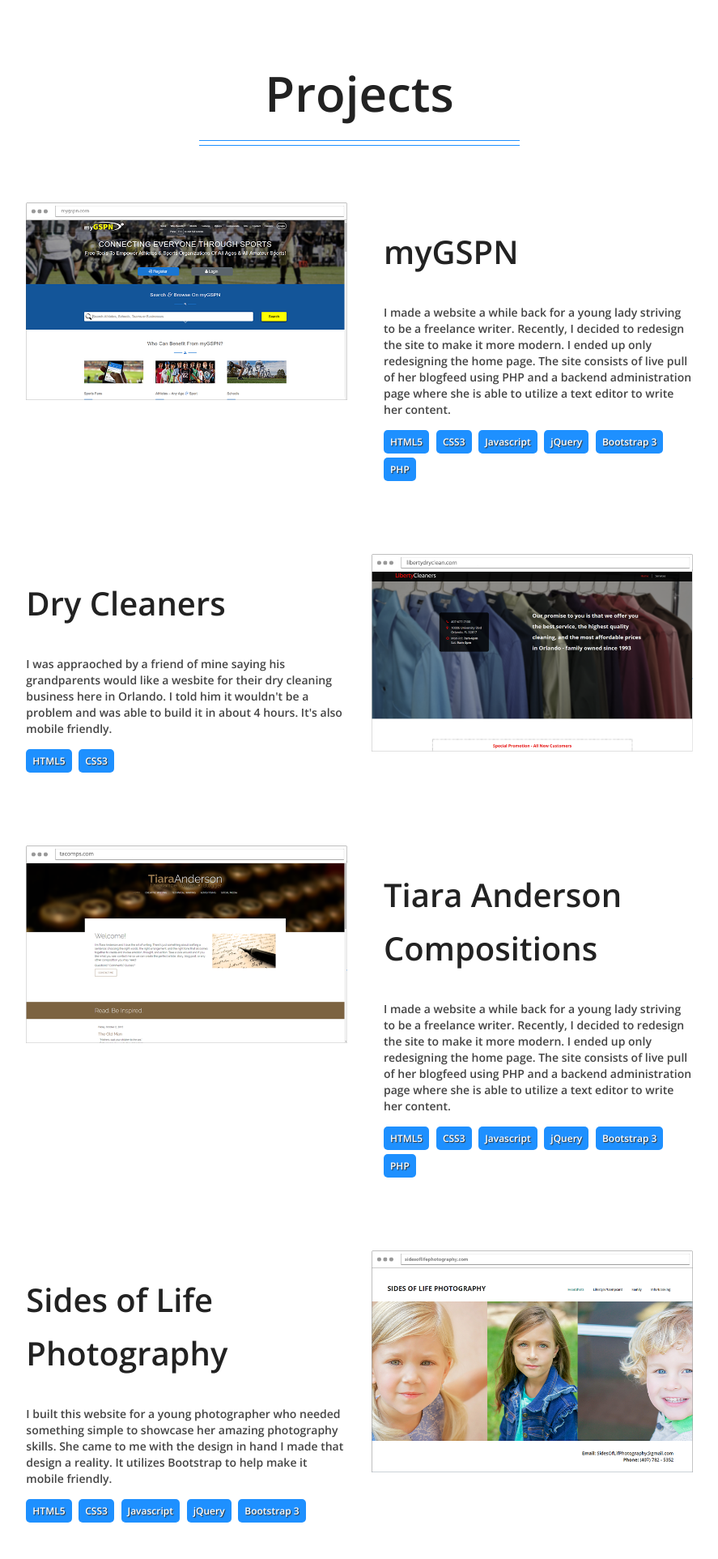
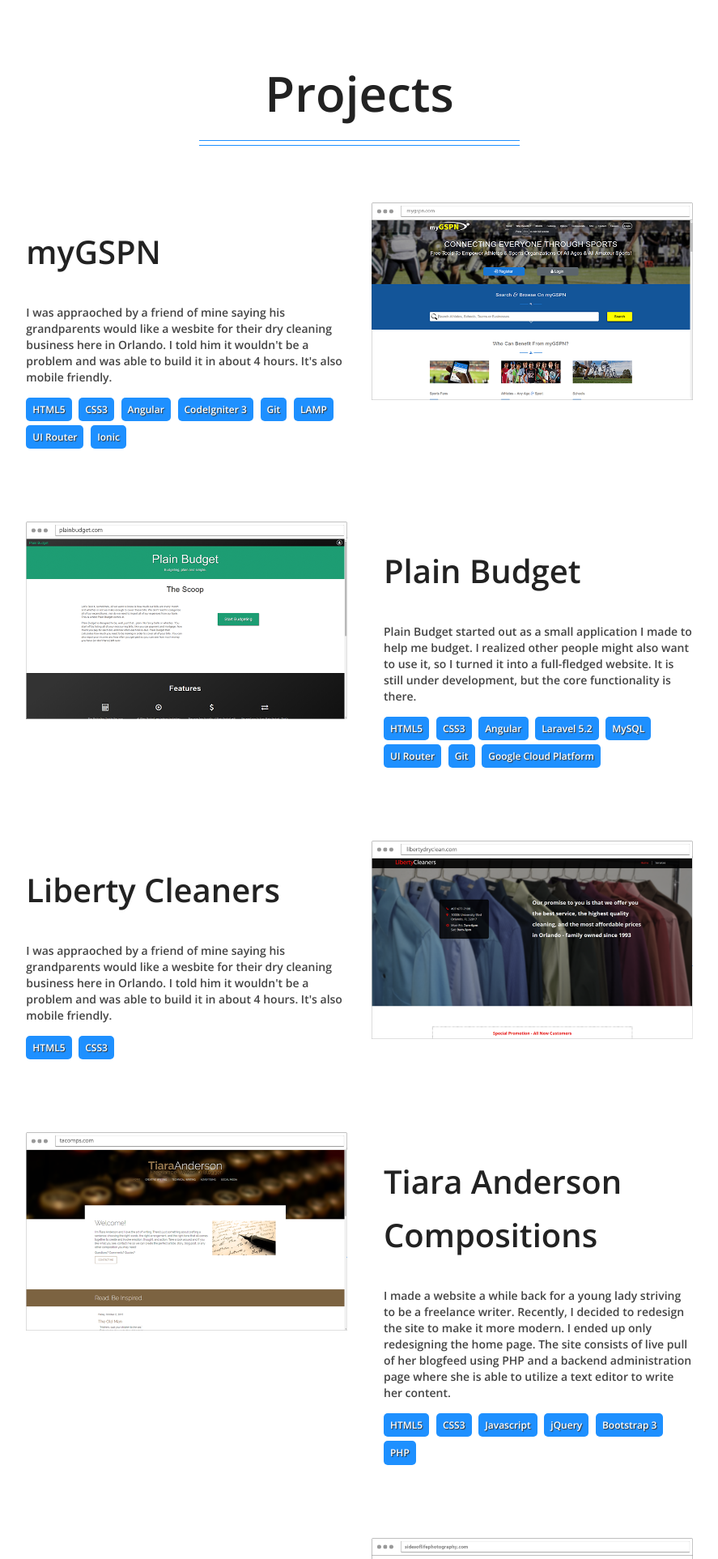
Before and after one commit to wojo1086/wimbletim, a PHP site: page / in a window 1280 px wide. Shown: the part 1484-3409 px from the top of the page at 81% size, without its empty margins (196-1083 px from the left). Run offline with PHP 8.4, Linux system fonts and the light colour scheme; some libraries are stand-ins or nearby versions.

Commit message:
Updating

```diff
--- a/index.php
+++ b/index.php
@@ -353,32 +353,65 @@
 			<div class="col-lg-3"></div>
 		</div> -->
 
-		<div class="row sp">
+		<div class="row sol">
 			<div class="col-lg-2"></div>
-            <div class="col-lg-4 col-lg-push-4">
+			<div class="col-lg-4">
 				<h1><a href="https://www.mygspn.com">myGSPN</a></h1>
-				<p>I made a website a while back for a young lady striving to be a freelance writer. Recently, I decided to redesign the site to make it more modern. I ended up only redesigning the home page. The site consists of live pull of her blogfeed using PHP and a backend administration page where she is able to utilize a text editor to write her content.</p>
+				<p>I was appraoched by a friend of mine saying his grandparents would like a wesbite for their dry cleaning business here in Orlando. I told him it wouldn't be a problem and was able to build it in about 4 hours. It's also mobile friendly.</p>
 
 				<div class="langs">
 					<span>HTML5</span>
 					<span>CSS3</span>
-					<span>Javascript</span>
-					<span>jQuery</span>
-					<span>Bootstrap 3</span>
-					<span>PHP</span>
+					<span>Angular</span>
+					<span>CodeIgniter 3</span>
+					<span>Git</span>
+					<span>LAMP</span>
+					<span>UI Router</span>
+					<span>Ionic</span>
+				</div>
+			</div>
+			<div class="col-lg-4">
+				<a href="https://www.mygspn.com"><img src="img/mygspn.png" alt='myGSPN' /></a>
+			</div>
+			<div class="col-lg-2"></div>
+		</div>
+
+
+
+
+		<div class="row sp">
+			<div class="col-lg-2"></div>
+            <div class="col-lg-4 col-lg-push-4">
+				<h1><a href="http://www.plainbudget.com">Plain Budget</a></h1>
+				<p>Plain Budget started out as a small application I made to help me budget. I realized other people might also want to use it, so I turned it into a full-fledged
+				website. It is still under development, but the core functionality is there.</p>
+
+				<div class="langs">
+					<span>HTML5</span>
+					<span>CSS3</span>
+					<span>Angular</span>
+					<span>Laravel 5.2</span>
+					<span>MySQL</span>
+					<span>UI Router</span>
+					<span>Git</span>
+					<span>Google Cloud Platform</span>
 				</div>
 			</div>
 
             <div class="col-lg-4 col-lg-pull-4">
-				<a href="https://www.mygspn.com"><img src="img/mygspn.png" alt='myGSPN' /></a>
+				<a href="http://www.plainbudget.com"><img src="img/sp.png" alt='Plain Budget' /></a>
 			</div>
 			<div class="col-lg-3"></div>
 		</div>
 
+
+
+
+
 		<div class="row sol">
 			<div class="col-lg-2"></div>
 			<div class="col-lg-4">
-				<h1><a href="http://www.libertydryclean.com">Dry Cleaners</a></h1>
+				<h1><a href="http://www.libertydryclean.com">Liberty Cleaners</a></h1>
 				<p>I was appraoched by a friend of mine saying his grandparents would like a wesbite for their dry cleaning business here in Orlando. I told him it wouldn't be a problem and was able to build it in about 4 hours. It's also mobile friendly.</p>
 
 				<div class="langs">
@@ -435,31 +468,37 @@
 			<div class="col-lg-2"></div>
 		</div>
 
+
+
+
+
 		<div class="row sp">
 			<div class="col-lg-2"></div>
             <div class="col-lg-4 col-lg-push-4">
-				<h1><a href="http://www.plainbudget.com">Plain Budget</a></h1>
-				<p>Plain Budget started out as a small application I made to help me budget. I realized other people might also want to use it, so I turned it into a full-fledged
-				website. It is still under development, but the core functionality is there.</p>
+				<h1><a href="http://www.wimbletim.com/projects/sky.html">Sky Box</a></h1>
+				<p>Sky Box is a real-time application that charts the sun and moon onto your computer screen, relative to their location in the sky. No need for a screen
+				refresh to make it work. Once the sun sets, the screen will darken, the stars come out, and then the moon makes its appearance for its nightly round.</p>
 
 				<div class="langs">
 					<span>HTML5</span>
 					<span>CSS3</span>
 					<span>Javascript</span>
 					<span>jQuery</span>
-					<span>AJAX</span>
-					<span>Bootstrap 3</span>
-					<span>PHP</span>
-					<span>MySQL</span>
-					<span>OOP</span>
+					<span>HTML5 Canvas</span>
 				</div>
 			</div>
 
             <div class="col-lg-4 col-lg-pull-4">
-				<a href="http://www.plainbudget.com"><img src="img/sp.png" alt='Plain Budget' /></a>
+				<a href="http://www.wimbletim.com/projects/sky.html"><img src="img/sky.png" alt='Sky Box' /></a>
 			</div>
 			<div class="col-lg-3"></div>
 		</div>
+
+
+
+
+
+
 
         <div class="row sol">
 			<div class="col-lg-2"></div>
@@ -482,27 +521,7 @@
 			<div class="col-lg-2"></div>
 		</div>
 
-		<div class="row sp">
-			<div class="col-lg-2"></div>
-            <div class="col-lg-4 col-lg-push-4">
-				<h1><a href="http://www.wimbletim.com/projects/sky.html">Sky Box</a></h1>
-				<p>Sky Box is a real-time application that charts the sun and moon onto your computer screen, relative to their location in the sky. No need for a screen
-				refresh to make it work. Once the sun sets, the screen will darken, the stars come out, and then the moon makes its appearance for its nightly round.</p>
 
-				<div class="langs">
-					<span>HTML5</span>
-					<span>CSS3</span>
-					<span>Javascript</span>
-					<span>jQuery</span>
-					<span>HTML5 Canvas</span>
-				</div>
-			</div>
-
-            <div class="col-lg-4 col-lg-pull-4">
-				<a href="http://www.wimbletim.com/projects/sky.html"><img src="img/sky.png" alt='Sky Box' /></a>
-			</div>
-			<div class="col-lg-3"></div>
-		</div>
 
 	</section>
 
```
Also changed, not shown: 1 other file.
